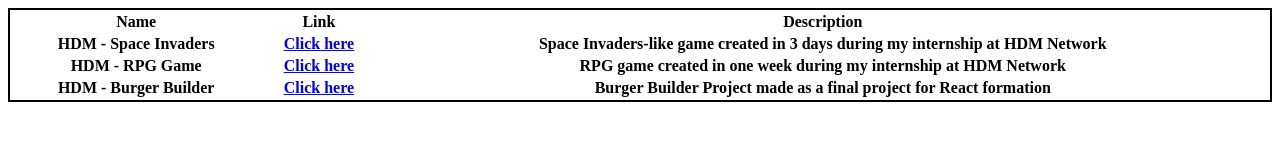
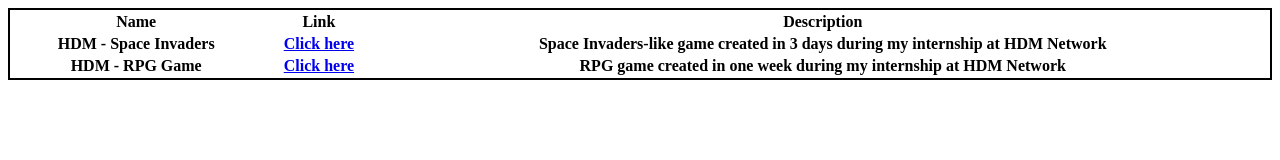
Before and after one commit to nvan-duysen/table_of_contents, a plain HTML site: page index.html in a window 1280 px wide. Drawn offline with Linux system fonts and the light colour scheme.

Commit message:
Removed Burger Builder

```diff
--- a/index.html
+++ b/index.html
@@ -41,17 +41,6 @@
                 RPG game created in one week during my internship at HDM Network
             </th>
         </tr>
-        <tr>
-            <th>
-                HDM - Burger Builder
-            </th>
-            <th>
-                <a href="https://nvan-duysen.alwaysdata.net/REACT_APP/burger-builder-project/public/index.html" target="_blank">Click here</a>
-            </th>
-            <th>
-                Burger Builder Project made as a final project for React formation
-            </th>
-        </tr>
     </table>
 </body>
 </html>
```
